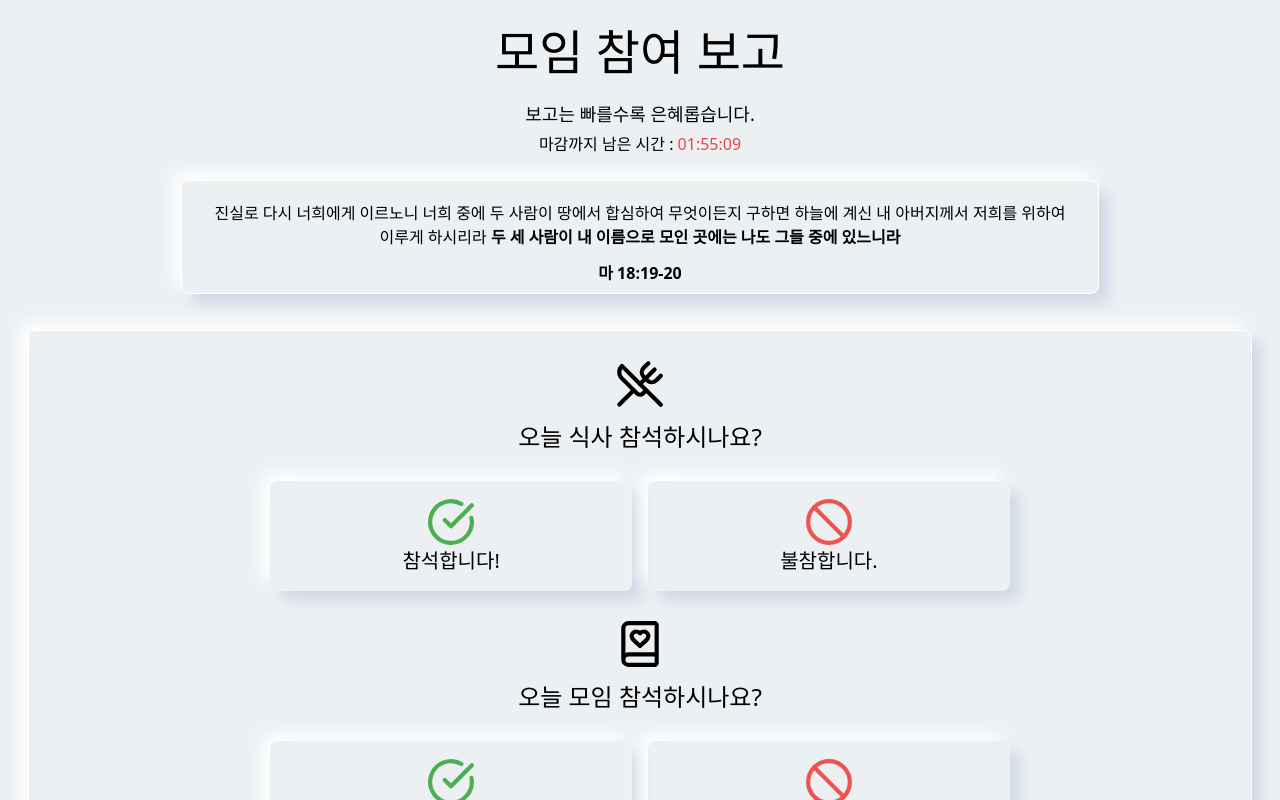
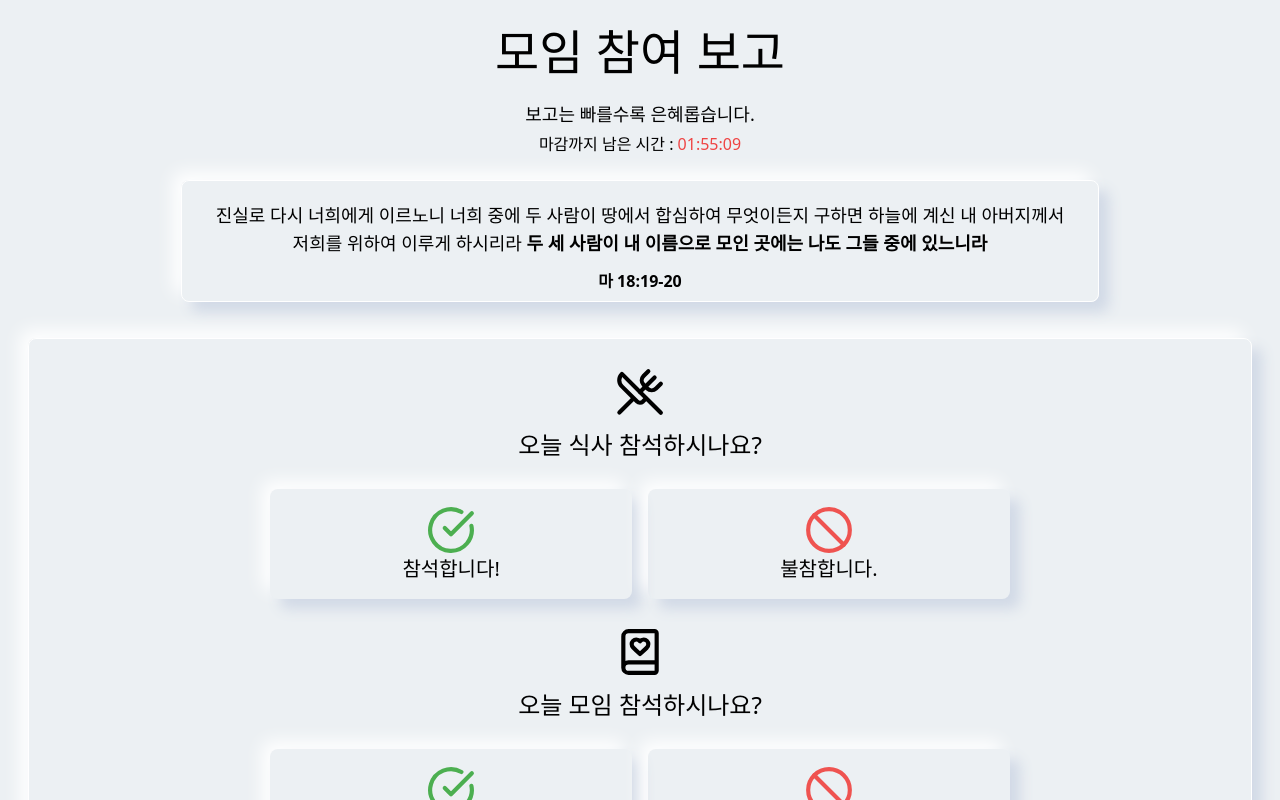
Before and after one commit to yareach8345/participation-plz, a Nuxt app: page / in a window 1280 px wide. Shown: the top 800 px of the page. Built offline with nearby package versions, Linux system fonts and the light colour scheme.

Commit message:
feat: VerseViewer의 디자인 수정
- 본문의 글자 크기를 키움

```diff
--- a/components/VerseViewer.vue
+++ b/components/VerseViewer.vue
@@ -14,7 +14,7 @@ const compiledContent = computed(() => renderMarkdown(props.content))
 
 <template>
   <NeumorphismBox>
-    <div class="break-keep p-3" v-html="compiledContent"/>
+    <div class="break-keep p-3 text-lg" v-html="compiledContent"/>
     <div><b>{{props.verse}}</b></div>
     <template v-if="props.description !== undefined">
       <hr class="border-thin m-1"/>
```
